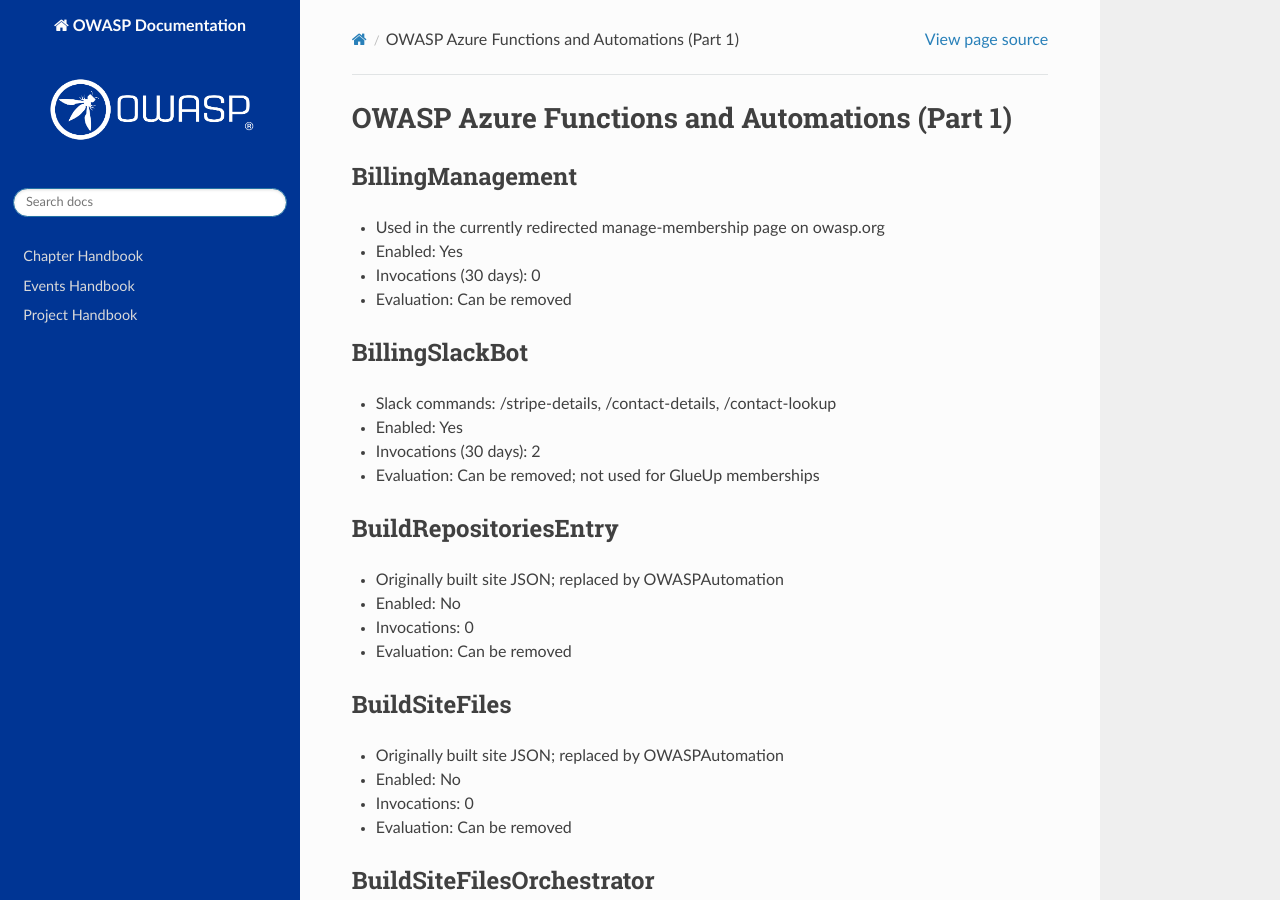
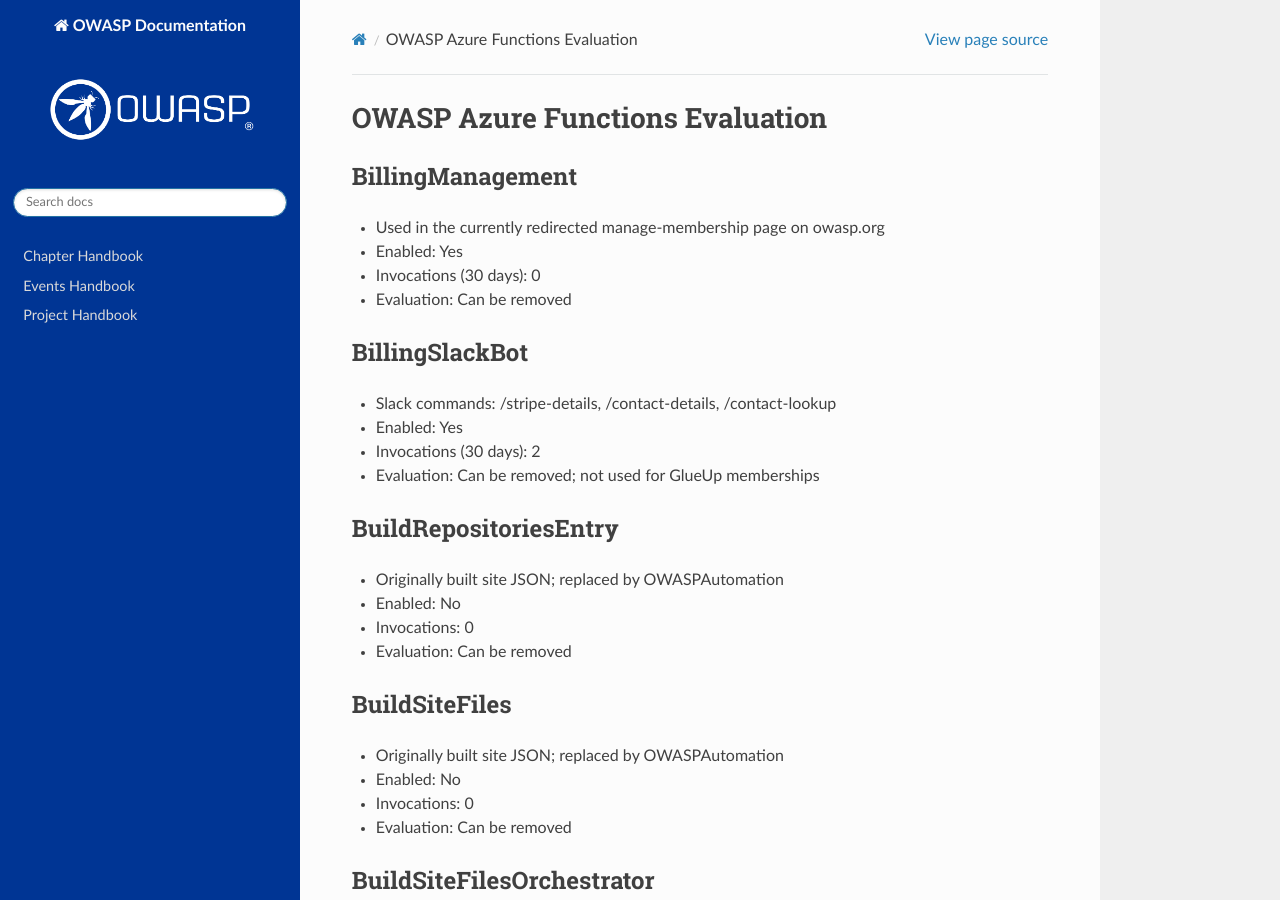
Before and after one commit to OWASP/docs, a Sphinx documentation site: the page built from source/infrastructure/OWASPAzureFunctionsEval.md, in a window 1280 px wide and 900 px high. Built offline with Sphinx 7.4.7 and the Read the Docs theme 3.1.0, drawn with Linux system fonts in a browser that asks for light colours.

Commit message:
Rename OWASPAzureFunctionsandAutomations.md to OWASPAzureFunctionsEval.md

```diff
--- a/source/infrastructure/OWASPAzureFunctionsandAutomations.md
+++ b/source/infrastructure/OWASPAzureFunctionsEval.md
@@ -1,4 +1,4 @@
-# OWASP Azure Functions and Automations (Part 1)
+# OWASP Azure Functions Evaluation
 
 ### BillingManagement
 - Used in the currently redirected manage-membership page on owasp.org
```
